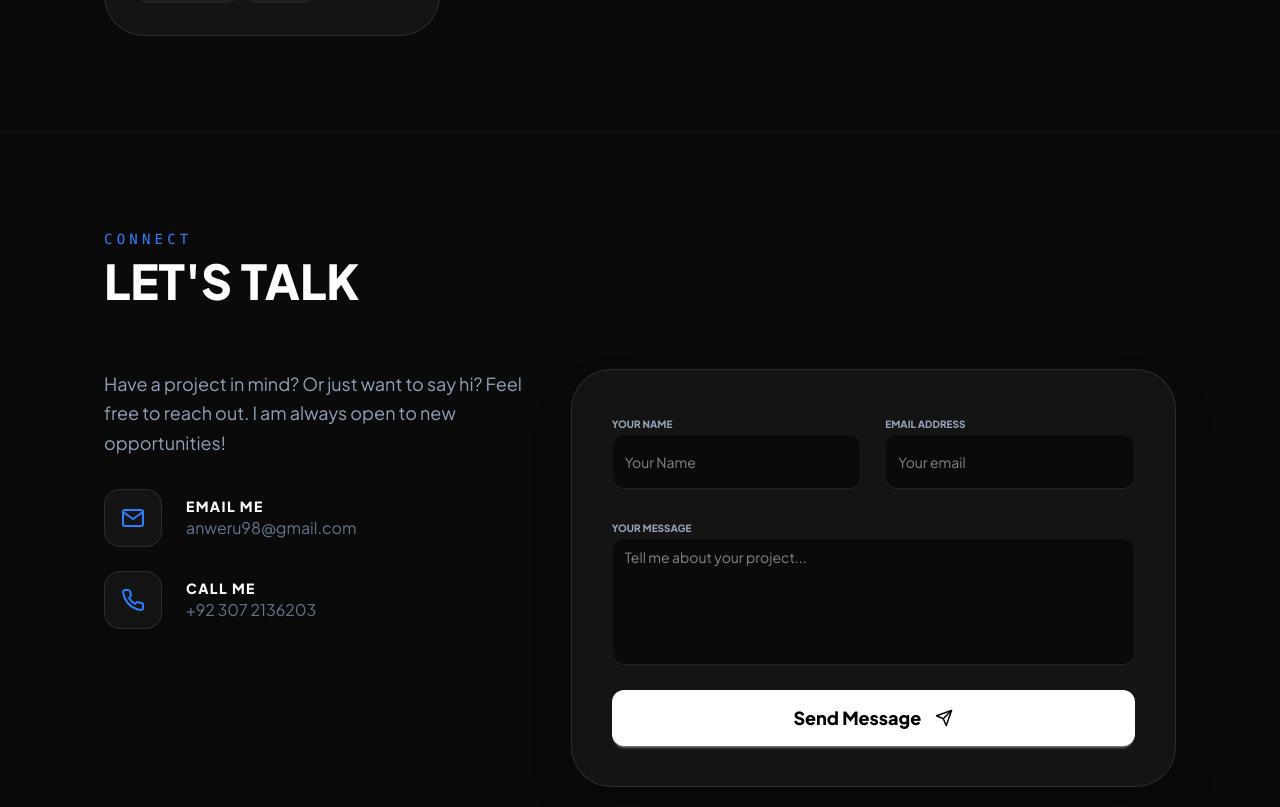
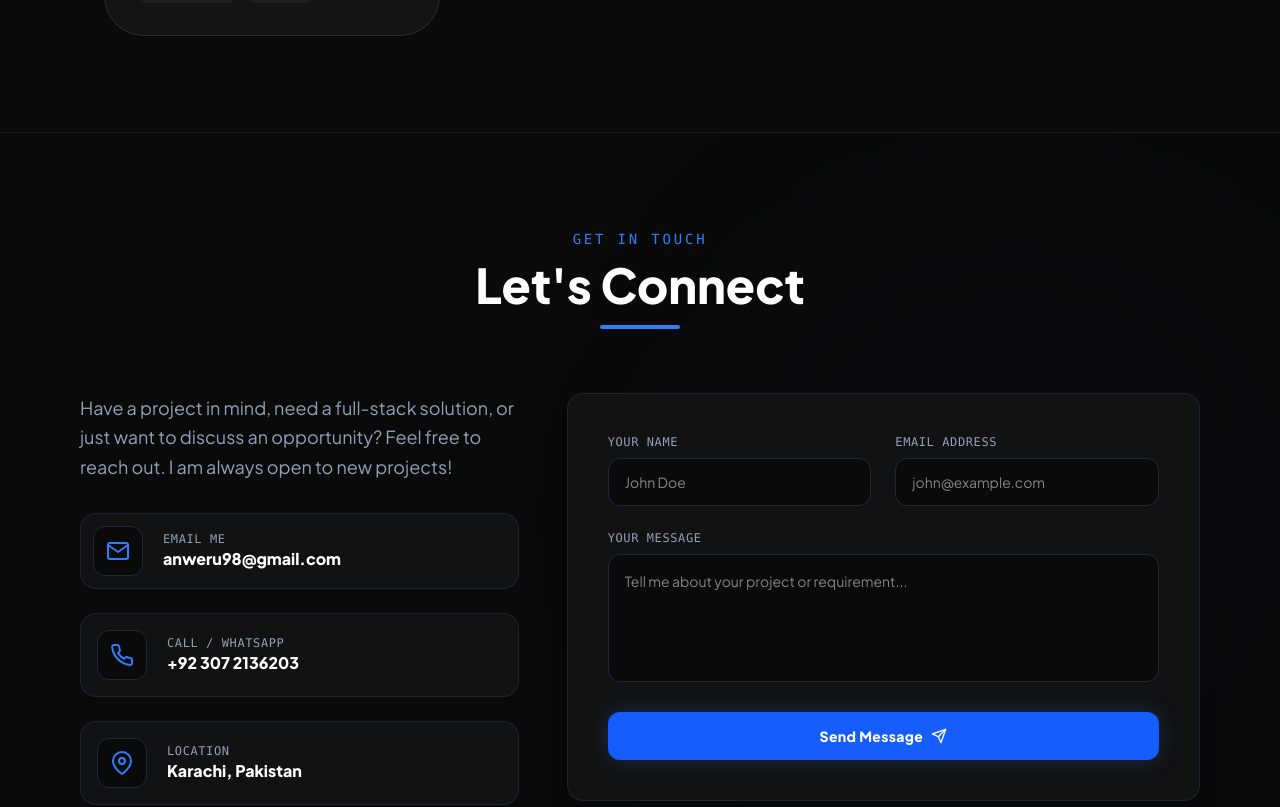
Before and after one commit to usamaanwr/portfolio, a React (Vite) app: page / in a window 1280 px wide. Shown: the part 3875-4682 px from the top of the page. Built offline with nearby package versions, Linux system fonts and the light colour scheme.

Commit message:
feat: enhance Contact component with improved form validation, layout, and styling

```diff
--- a/src/components/Contact.jsx
+++ b/src/components/Contact.jsx
@@ -1,89 +1,118 @@
-import React, { useState } from 'react';
+import React, { useState, useRef } from 'react';
 import { motion } from 'framer-motion';
-import { useRef } from 'react';
 import emailjs from '@emailjs/browser';
-import { FiMail, FiPhone, FiSend } from 'react-icons/fi';
-import { Form } from 'react-router-dom';
+import { FiMail, FiPhone, FiSend, FiMapPin } from 'react-icons/fi';
 
 const Contact = () => {
   const [isSending, setIsSending] = useState(false);
-  const [buttonText, setButtonText] = useState("Send Message")
+  const [buttonText, setButtonText] = useState("Send Message");
   const form = useRef();
+
   const sendEmail = (e) => {
     e.preventDefault();
     const formData = new FormData(form.current);
 
-  // .trim() check karta hai ke sirf spaces toh nahi hain
+    // .trim() check
     if (formData.get('message').trim() === "") {
       setButtonText("Message cannot be empty! ❌");
       setTimeout(() => setButtonText("Send Message"), 2000);
       return;
     }
-    setIsSending(true)
-    setButtonText("Sending...")
-    emailjs.init(import.meta.env.VITE_EMAILJS_PUBLIC_KEY);
-    const SERVICE_ID = import.meta.env.VITE_EMAILJS_SERVICE_ID
-    const TEMPLATE_ID = import.meta.env.VITE_EMAILJS_TEMPLATE_ID
-    const PUBLIC_KEY = import.meta.env.VITE_EMAILJS_PUBLIC_KEY
+
+    setIsSending(true);
+    setButtonText("Sending...");
+
+    const SERVICE_ID = import.meta.env.VITE_EMAILJS_SERVICE_ID;
+    const TEMPLATE_ID = import.meta.env.VITE_EMAILJS_TEMPLATE_ID;
+    const PUBLIC_KEY = import.meta.env.VITE_EMAILJS_PUBLIC_KEY;
+
     emailjs.sendForm(SERVICE_ID, TEMPLATE_ID, form.current, PUBLIC_KEY)
-
-      .then((result) => {
-        setIsSending(false)
-        setButtonText("Message Sent successfully!")
-        e.target.reset()
-
-        setTimeout(() => setButtonText("Send Message"), 3000)
+      .then(() => {
+        setIsSending(false);
+        setButtonText("Message Sent Successfully! ✅");
+        e.target.reset();
+        setTimeout(() => setButtonText("Send Message"), 3000);
       })
       .catch((error) => {
+        console.error("Email error:", error);
         setIsSending(false);
-        setButtonText("Error!")
+        setButtonText("Error Sending Message! ❌");
         setTimeout(() => setButtonText("Send Message"), 3000);
-      })
-  }
+      });
+  };
 
   return (
-    <section id="contact" className="py-24 bg-[#0a0a0a] px-6 lg:px-20 border-t border-white/5">
-      <div className="container max-w-6xl mx-auto px-6">
+    <section id="contact" className="py-24 bg-[#0a0a0a] text-white px-6 lg:px-20 border-t border-slate-800/60 relative overflow-hidden">
 
-        {/* Header */}
-        <div className="mb-16 text-center lg:text-left">
-          <h2 className="text-sm font-mono text-blue-500 tracking-[0.3em] uppercase mb-2">Connect</h2>
-          <h3 className="text-4xl lg:text-5xl font-black text-white ">LET'S TALK</h3>
+      {/* Background Ambient Glow */}
+      <div className="absolute top-1/2 right-10 -translate-y-1/2 w-[450px] h-[450px] bg-blue-600/5 rounded-full blur-[140px] pointer-events-none" />
+
+      <div className="max-w-6xl mx-auto z-10 relative">
+
+        {/* Section Header */}
+        <div className="text-center mb-16">
+          <p className="text-blue-500 font-mono tracking-[0.2em] mb-3 text-sm uppercase">Get In Touch</p>
+          <h2 className="text-4xl lg:text-5xl font-extrabold text-white">
+            Let's <span>Connect</span>
+          </h2>
+          <div className="w-20 h-1 bg-blue-500 mx-auto mt-4 rounded-full"></div>
         </div>
 
-        <div className="grid lg:grid-cols-12 gap-12">
+        <div className="grid lg:grid-cols-12 gap-12 items-start">
 
           {/* Left Side: Contact Info */}
           <motion.div
             initial={{ opacity: 0, x: -30 }}
             whileInView={{ opacity: 1, x: 0 }}
-            transition={{ duration: 0.8 }}
+            transition={{ duration: 0.6 }}
+            viewport={{ once: true }}
             className="lg:col-span-5 space-y-8"
           >
-            <p className="text-slate-400 text-lg leading-relaxed">
-              Have a project in mind? Or just want to say hi? Feel free to reach out. I am always open to new opportunities!
+            <p className="text-slate-400 text-base lg:text-lg leading-relaxed">
+              Have a project in mind, need a full-stack solution, or just want to discuss an opportunity? Feel free to reach out. I am always open to new projects!
             </p>
 
             <div className="space-y-6">
-              <div className="flex items-center gap-6 group">
-                <div className="p-4 bg-[#141414] border border-white/10 rounded-2xl text-blue-500 group-hover:shadow-[0_0_15px_rgba(37,99,235,0.2)] transition-all">
-                  <FiMail size={24} />
+
+              {/* Email */}
+              <div className="flex items-center gap-5 group p-3 bg-[#121212] border border-slate-800/80 rounded-2xl hover:border-blue-500/40 transition-all duration-300">
+                <div className="p-3 bg-[#0a0a0a] border border-slate-800 text-blue-500 rounded-xl group-hover:scale-110 transition-transform">
+                  <FiMail className="text-2xl" />
                 </div>
                 <div>
-                  <h4 className="text-white font-bold text-sm uppercase tracking-widest">Email Me</h4>
-                  <p className="text-slate-500" ><a href="mailto:anweru98@gmail.com" className="hover:text-blue-500 transition-colors">anweru98@gmail.com</a></p>
+                  <h4 className="text-xs font-mono text-slate-400 uppercase tracking-wider">Email Me</h4>
+                  <a href="mailto:anweru98@gmail.com" className="text-white font-bold text-sm lg:text-base hover:text-blue-400 transition-colors">
+                    anweru98@gmail.com
+                  </a>
                 </div>
               </div>
 
-              <div className="flex items-center gap-6 group">
-                <div className="p-4 bg-[#141414] border border-white/10 rounded-2xl text-blue-500 group-hover:shadow-[0_0_15px_rgba(37,99,235,0.2)] transition-all">
-                  <FiPhone size={24} />
+              {/* Phone */}
+              <div className="flex items-center gap-5 group p-4 bg-[#121212] border border-slate-800/80 rounded-2xl hover:border-blue-500/40 transition-all duration-300">
+                <div className="p-3 bg-[#0a0a0a] border border-slate-800 text-blue-500 rounded-xl group-hover:scale-110 transition-transform">
+                  <FiPhone className="text-2xl" />
                 </div>
                 <div>
-                  <h4 className="text-white font-bold text-sm uppercase tracking-widest">Call Me</h4>
-                  <p className="text-slate-500">+92 307 2136203</p>
+                  <h4 className="text-xs font-mono text-slate-400 uppercase tracking-wider">Call / WhatsApp</h4>
+                  <p className="text-white font-bold text-sm lg:text-base">
+                    +92 307 2136203
+                  </p>
                 </div>
               </div>
+
+              {/* Location */}
+              <div className="flex items-center gap-5 group p-4 bg-[#121212] border border-slate-800/80 rounded-2xl hover:border-blue-500/40 transition-all duration-300">
+                <div className="p-3 bg-[#0a0a0a] border border-slate-800 text-blue-500 rounded-xl group-hover:scale-110 transition-transform">
+                  <FiMapPin className="text-2xl" />
+                </div>
+                <div>
+                  <h4 className="text-xs font-mono text-slate-400 uppercase tracking-wider">Location</h4>
+                  <p className="text-white font-bold text-sm lg:text-base">
+                    Karachi, Pakistan
+                  </p>
+                </div>
+              </div>
+
             </div>
           </motion.div>
 
@@ -91,41 +120,70 @@ const formData = new FormData(form.current);
           <motion.div
             initial={{ opacity: 0, x: 30 }}
             whileInView={{ opacity: 1, x: 0 }}
-            transition={{ duration: 0.8 }}
+            transition={{ duration: 0.6 }}
+            viewport={{ once: true }}
             className="lg:col-span-7"
           >
-            <form ref={form} onSubmit={sendEmail} className="bg-[#141414] border border-white/10 p-8 lg:p-10 rounded-[2.5rem] shadow-2xl space-y-6">
+            <form
+              ref={form}
+              onSubmit={sendEmail}
+              className="bg-[#121212] border border-slate-800/80 p-8 lg:p-10 rounded-2xl shadow-xl space-y-6 relative overflow-hidden hover:border-blue-500/30 transition-all duration-300"
+            >
               <div className="grid md:grid-cols-2 gap-6">
-                <div className="form-control">
-                  <label className="label"><span className="label-text text-slate-400 font-bold uppercase text-[10px]">Your Name</span></label>
-                  <input type="text" placeholder="Your Name" name='from_name' required className="input bg-[#0a0a0a] border-white/5 focus:border-blue-600 focus:outline-none rounded-xl text-white w-full h-14" />
-                </div>
-                <div className="form-control">
-                  <label className="label"><span className="label-text text-slate-400 font-bold uppercase text-[10px]">Email Address</span></label>
-                  <input type="email" placeholder="Your email" name='from_email' required className="input bg-[#0a0a0a] border-white/5 focus:border-blue-600 focus:outline-none rounded-xl text-white w-full h-14" />
-                </div>
+
+                {/* Name */}
+                <div className="space-y-2">
+                  <label className="text-xs font-mono text-slate-400 uppercase tracking-wider block">Your Name</label>
+                  <input
+                    type="text"
+                    placeholder="John Doe"
+                    name='from_name'
+                    required
+                    className="w-full h-12 bg-[#0a0a0a] border border-slate-800 focus:border-blue-500 focus:outline-none rounded-xl text-white px-4 text-sm transition-colors"
+                  />
                 </div>
 
-              <div className="form-control">
-                <label className="label"><span className="label-text text-slate-400 font-bold uppercase text-[10px]">Your Message</span></label>
-                <textarea className="textarea bg-[#0a0a0a] border-white/5 focus:border-blue-600 focus:outline-none rounded-xl text-white w-full h-32 resize-none" required placeholder="Tell me about your project..." name='message'></textarea>
+                {/* Email */}
+                <div className="space-y-2">
+                  <label className="text-xs font-mono text-slate-400 uppercase tracking-wider block">Email Address</label>
+                  <input
+                    type="email"
+                    placeholder="john@example.com"
+                    name='from_email'
+                    required
+                    className="w-full h-12 bg-[#0a0a0a] border border-slate-800 focus:border-blue-500 focus:outline-none rounded-xl text-white px-4 text-sm transition-colors"
+                  />
                 </div>
 
+              </div>
+
+              {/* Message */}
+              <div className="space-y-2">
+                <label className="text-xs font-mono text-slate-400 uppercase tracking-wider block">Your Message</label>
+                <textarea
+                  name='message'
+                  required
+                  placeholder="Tell me about your project or requirement..."
+                  className="w-full h-32 bg-[#0a0a0a] border border-slate-800 focus:border-blue-500 focus:outline-none rounded-xl text-white p-4 text-sm resize-none transition-colors"
+                ></textarea>
+              </div>
+
+              {/* Submit Button */}
               <button
                 type="submit"
                 disabled={isSending}
-  className="btn bg-white hover:bg-slate-200 text-black border-none w-full h-14 rounded-xl font-black text-lg transition-all group flex items-center justify-center disabled:bg-slate-400 disabled:cursor-not-allowed"
+                className="w-full h-12 bg-blue-600 hover:bg-blue-500 text-white rounded-xl font-bold text-sm tracking-wide transition-all duration-200 shadow-[0_0_20px_rgba(37,99,235,0.3)] hover:shadow-[0_0_25px_rgba(59,130,246,0.5)] flex items-center justify-center gap-2 disabled:bg-slate-800 disabled:text-slate-500 disabled:cursor-not-allowed disabled:shadow-none"
               >
-  {/* Agar sending ho rahi hai toh spinner dikhao, warna text */}
                 {isSending ? (
-    <div className="w-6 h-6 border-4 border-black/20 border-t-black rounded-full animate-spin"></div>
+                  <div className="w-5 h-5 border-2 border-white/20 border-t-white rounded-full animate-spin"></div>
                 ) : (
                   <>
-      {buttonText}
-      <FiSend className="ml-2 group-hover:translate-x-1 group-hover:-translate-y-1 transition-transform" />
+                    <span>{buttonText}</span>
+                    <FiSend className="text-base group-hover:translate-x-1 transition-transform" />
                   </>
                 )}
               </button>
+
             </form>
           </motion.div>
 
```
Lines whose indentation alone changed are shown as unchanged.
